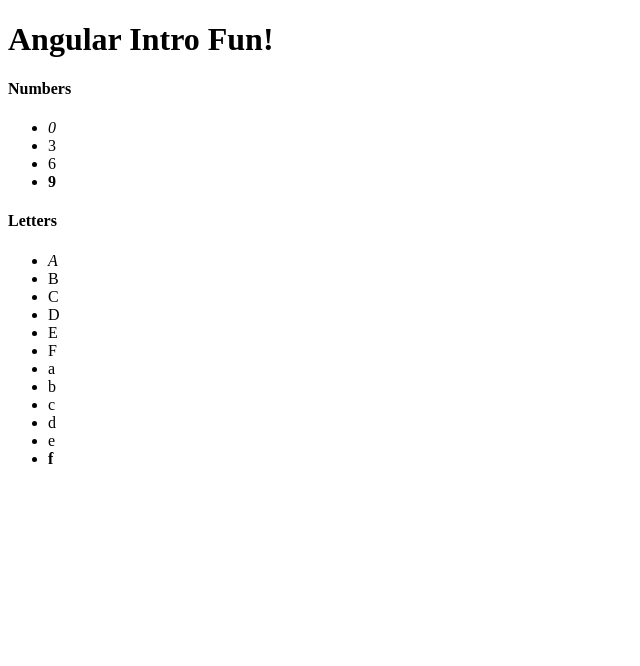
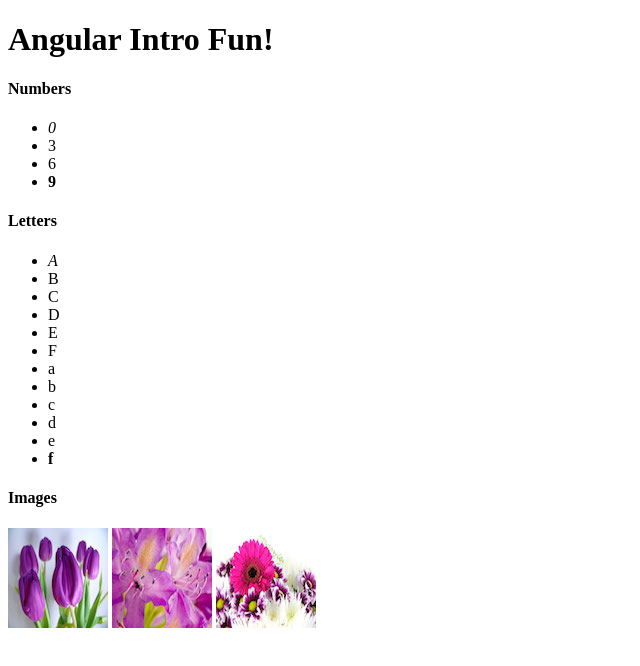
Before and after one commit to BobbieO/Angular-Test, a plain HTML site: page public/template-test.html in a window 1280 px wide. Shown: the whole page, without its empty margins (0-640 px from the left). Drawn offline with nearby package versions, Linux system fonts and the light colour scheme.

Commit message:
Added images

```diff
--- a/public/template-test.html
+++ b/public/template-test.html
@@ -18,6 +18,12 @@
             <li ng-repeat="letter in ['A', 'B', 'C', 'D', 'E', 'F']">{{letter | uppercase}}</li>
             <li ng-repeat="letter in ['A', 'B', 'C', 'D', 'E', 'F']">{{letter | lowercase}}</li>
         </ul>
+    <h4>Images</h4>
+        <img ng-src="{{ '/img/flower2.jpg'}}" alt="purple tulip">
+        <img ng-src="{{'/img/flower3.jpg'}}" alt="purple orchid">
+        <img ng-src="{{'/img/flower4.jpg'}}" alt="purple daisy">
+
+
 
 
 
```
Also changed, not shown: public/img/flower2.jpg (added), public/img/flower3.jpg (added), public/img/flower4.jpg (added).
